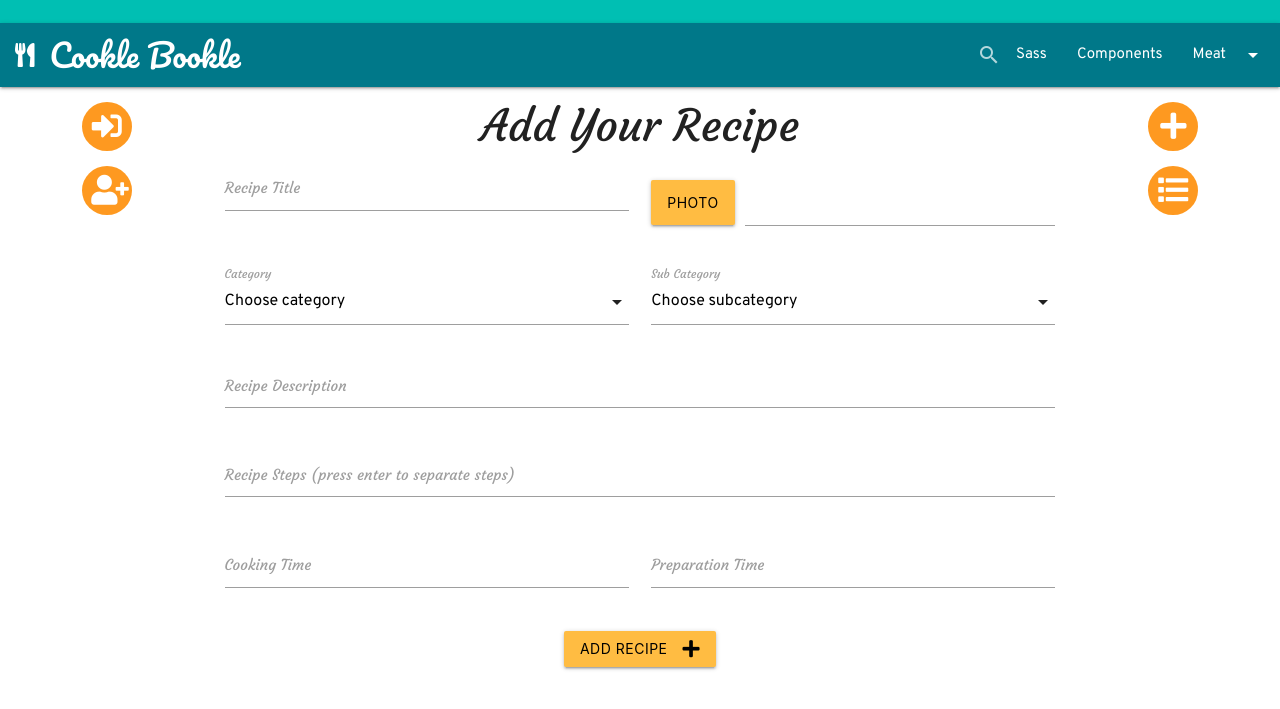
After one commit to julian-garcia/cookbook, a Flask app: page /add-recipe in a window 1280 px wide. The commit adds this page. Shown: the top 709 px of the page. Run offline with Flask 2, Linux system fonts and the light colour scheme; data that the repository does not hold is empty; some libraries are stand-ins or nearby versions.

Commit message:
Create and Read functionality, more custom styling

```diff
--- a/app.py
+++ b/app.py
@@ -1,6 +1,8 @@
 import os, bcrypt
 from flask import Flask, render_template, url_for, request, session, redirect
 from flask_pymongo import PyMongo
+from bson.objectid import ObjectId
+from werkzeug.utils import secure_filename
 
 app = Flask(__name__)
 app.config.from_pyfile('config.cfg')
@@ -21,9 +23,7 @@ def login():
             if bcrypt.hashpw(request.form['pass'].encode('utf-8'), login_user['password']) == login_user['password']:
                 session['username'] = request.form['username']
                 return redirect(url_for('index'))
-
         return render_template('login.html', message='Invalid username or password')
-
     return render_template('login.html', message='')
 
 @app.route('/register', methods=['GET','POST'])
@@ -38,10 +38,50 @@ def register():
                 users.insert({'name': request.form['username'], 'password': hashpass})
                 session['username'] = request.form['username']
                 return redirect(url_for('index'))
-            return render_template('register.html', message='User already exists')
+            return render_template('register.html', message='User ' + existing_user + ' already exists')
         return render_template('register.html', message='Enter a username and password')
+    return render_template('register.html', message='')
 
-    return render_template('register.html', message='')
+@app.route('/<category_name>', methods=['GET'])
+def list_category(category_name):
+    recipes = mongo.db.recipes.find({'category_name': category_name})
+    return render_template('recipes.html', recipes=recipes)
+
+@app.route('/<category_name>/<subcategory_name>', methods=['GET'])
+def list_subcategory(category_name, subcategory_name):
+    recipes = mongo.db.recipes.find({'category_name': category_name, 'subcategory_name': subcategory_name})
+    return render_template('recipes.html', recipes=recipes)
+
+@app.route('/add-recipe', methods=['GET', 'POST'])
+def add_recipe():
+    categories = mongo.db.categories.find().sort("category_name")
+    subcategories = mongo.db.subcategories.find().sort("subcategory_name")
+    if request.method == 'POST':
+        if 'username' in session:
+            recipe_steps = request.form['recipe_steps'].split('\n')
+            new_recipe = {'category_name': request.form['category_name'],
+                          'subcategory_name': request.form['subcategory_name'],
+                          'recipe_title': request.form['recipe_title'],
+                          'recipe_description': request.form['recipe_description'],
+                          'recipe_steps': recipe_steps,
+                          'recipe_author': session['username'],
+                          'preparation_time': request.form['preparation_time'],
+                          'cooking_time': request.form['cooking_time'],
+                          'image_url': request.form['image_url']}
+            mongo.db.recipes.insert(new_recipe)
+            file = request.files['file']
+            if file:
+                filename = secure_filename(file.filename)
+                file.save(os.path.join(app.config['UPLOAD_FOLDER'], filename))
+            return redirect(url_for('index'))
+        return render_template('login.html', message='Please log in or register to add a recipe')
+    return render_template('addrecipe.html', categories=categories, subcategories=subcategories)
+
+@app.route('/view/<recipe_id>', methods=['POST','GET'])
+def view_recipe(recipe_id):
+    the_recipe = mongo.db.recipes.find_one({'_id': ObjectId(recipe_id)})
+    print('recipe_id')
+    return render_template('viewrecipe.html', recipe=the_recipe)
 
 if __name__ == '__main__':
     app.run(os.getenv('IP'), os.getenv('PORT'), debug=True)
--- a/config.cfg
+++ b/config.cfg
@@ -3,3 +3,5 @@ SECRET_KEY = 'This is an INSECURE secret!! DO NOT use this in production!!'
 # Pymongo settings
 MONGO_DBNAME = 'cookbook'
 MONGO_URI = 'mongodb://root:tablet12@ds125211.mlab.com:25211/cookbook'
+
+UPLOAD_FOLDER = 'static/images'
--- /dev/null
+++ b/static/scripts/main.js
@@ -0,0 +1,19 @@
+$( document ).ready(function() {
+    $(".dropdown-trigger").dropdown();
+    var elems = document.querySelectorAll('.sidenav');
+    var instances = M.Sidenav.init(elems);
+    var elems = document.querySelectorAll('select');
+    var instances = M.FormSelect.init(elems);
+
+    // Category -> Subcategory: Dependent drop down list
+    var options = $('#subcategory_name').find('option');
+
+    $('#category_name').change(function() {
+      // Select subcategories relevant to the selected category only
+      var filter_options = options.filter('[cat="' + this.value + '"],[cat=""]');
+      $('#subcategory_name').html(filter_options);
+      // Re-render all materialize dropdowns
+      var elems = document.querySelectorAll('select');
+      var instances = M.FormSelect.init(elems);
+    });
+});
--- a/static/style/_components.scss
+++ b/static/style/_components.scss
@@ -1,3 +1,60 @@
-button {
+.btn, .card-action.view-recipe-link {
   background-color: $button_colour;
+  color: black;
+  transition: all .5s ease-in-out;
+  &:hover {
+    background-color: $accent_2_colour;
+  }
 }
+
+.sidebar-icon {
+  background-color: $accent_1_colour;
+  color: white;
+  font-size: 30px;
+  border-radius: 50%;
+  border: 2px solid transparent;
+  padding:.5rem;
+  margin-bottom: 1rem;
+  width: 50px;
+  transition: all .5s ease-in-out;
+  &:hover {
+    background-color: transparent;
+    color: $accent_1_colour;
+    border: 2px solid $accent_1_colour;
+  }
+}
+
+.navbar {
+  background-color: $nav_colour;
+}
+
+.navbar-top {
+  background-color: $accent_2_colour;
+}
+
+.recipe-list-item {
+  .recipe-section {
+    background: center top / contain no-repeat url('/static/images/buffet.png');
+  }
+
+  .recipe-list-item {
+    background-color: rgba(255,255,255,0.95);
+  }
+
+  .recipe-list-item-title {
+    background-color: rgba($nav_colour, .8);
+    border-top-right-radius: 20px;
+  }
+
+  .recipe-list-item-image {
+    @media #{$tablet} {
+      max-height: 180px;
+      overflow: hidden;
+    }
+  }
+
+  .card-content.recipe-list-item-desc {
+    background-color: rgba($neutral_colour, .2);
+    border-top-right-radius: 20px;
+  }
+}
--- /dev/null
+++ b/static/style/_layout.scss
@@ -0,0 +1,17 @@
+.navbar-top {
+  width: 100%;
+  height: 1.5rem;
+}
+
+.brand-logo i {
+  margin-left: 1rem;
+}
+
+.search-icon-label {
+  right:0px;
+  left:unset !important;
+}
+
+.content-row {
+  margin-top: 1rem;
+}
--- a/static/style/_palette.scss
+++ /dev/null
@@ -1,5 +0,0 @@
-$nav_colour: rgba(0, 120, 137, 1);
-$button_colour: rgba(255, 188, 66, 1);
-$neutral_colour: rgba(183, 179, 161, 1);
-$accent_1_colour: rgba(254, 153, 32, 1);
-$accent_2_colour: rgba(0, 191, 179, 1);
--- /dev/null
+++ b/static/style/_typography.scss
@@ -0,0 +1,22 @@
+.brand-logo {
+  font-family: $logo-font-family;
+}
+
+h1,
+h2,
+h3,
+h4,
+h5,
+h6,
+label,
+.recipe-list-item-title {
+  font-family: $title-font-family;
+  margin: 0;
+}
+
+a,
+li,
+p,
+input, textarea {
+  font-family: $body-font-family;
+}
--- /dev/null
+++ b/static/style/_variables.scss
@@ -0,0 +1,10 @@
+$nav_colour: rgba(0, 120, 137, 1);
+$button_colour: rgba(255, 188, 66, 1);
+$neutral_colour: rgba(183, 179, 161, 1);
+$accent_1_colour: rgba(254, 153, 32, 1);
+$accent_2_colour: rgba(0, 191, 179, 1);
+$tablet: "(min-width: 768px) and (max-width: 1023px)";
+$desktop: "(min-width: 1024px)";
+$logo-font-family: 'Pacifico', cursive;
+$body-font-family: 'Overpass', sans-serif;
+$title-font-family: 'Courgette', cursive;
--- a/static/style/main.min.css
+++ b/static/style/main.min.css
@@ -1 +1 @@
-button{background-color:#ffbc42}
+.brand-logo{font-family:"Pacifico",cursive}h1,h2,h3,h4,h5,h6,label,.recipe-list-item-title{font-family:"Courgette",cursive;margin:0}a,li,p,input,textarea{font-family:"Overpass",sans-serif}.btn,.card-action.view-recipe-link{background-color:#ffbc42;color:black;transition:all .5s ease-in-out}.btn:hover,.card-action.view-recipe-link:hover{background-color:#00bfb3}.sidebar-icon{background-color:#fe9920;color:white;font-size:30px;border-radius:50%;border:2px solid transparent;padding:.5rem;margin-bottom:1rem;width:50px;transition:all .5s ease-in-out}.sidebar-icon:hover{background-color:transparent;color:#fe9920;border:2px solid #fe9920}.navbar{background-color:#007889}.navbar-top{background-color:#00bfb3}.recipe-list-item .recipe-section{background:center top/contain no-repeat url("/static/images/buffet.png")}.recipe-list-item .recipe-list-item{background-color:rgba(255,255,255,0.95)}.recipe-list-item .recipe-list-item-title{background-color:rgba(0,120,137,0.8);border-top-right-radius:20px}@media (min-width: 768px) and (max-width: 1023px){.recipe-list-item .recipe-list-item-image{max-height:180px;overflow:hidden}}.recipe-list-item .card-content.recipe-list-item-desc{background-color:rgba(183,179,161,0.2);border-top-right-radius:20px}.navbar-top{width:100%;height:1.5rem}.brand-logo i{margin-left:1rem}.search-icon-label{right:0px;left:unset !important}.content-row{margin-top:1rem}
--- a/static/style/main.scss
+++ b/static/style/main.scss
@@ -1,3 +1,5 @@
 /* Import style definitions */
-@import 'palette';
-@import 'components';
+@import 'variables',
+        'typography',
+        'components',
+        'layout';
--- /dev/null
+++ b/templates/addrecipe.html
@@ -0,0 +1,68 @@
+{% extends 'base.html' %}
+{% block content %}
+<div class="row">
+  <h3 class="center-align">Add Your Recipe</h3>
+  <form class="col s12" action="{{url_for('add_recipe')}}" method="POST" enctype="multipart/form-data">
+    <div class="row">
+      <div class="input-field col s12 m6">
+        <input type="text" id="recipe_title" name="recipe_title" class="validate" required>
+        <label for="recipe_title">Recipe Title</label>
+      </div>
+      <div class="input-field col s12 m6">
+        <div class="file-field input-field">
+          <div class="btn">
+            <span>Photo</span>
+            <input type="file" name=file accept="image/*">
+          </div>
+          <div class="file-path-wrapper">
+            <input class="file-path validate" id="image_url" name="image_url" type="text" required>
+          </div>
+        </div>
+      </div>
+      <div class="input-field col s12 m6">
+        <select name="category_name" id="category_name" required>
+          <option value="" disabled selected>Choose category</option>
+          {% for category in categories %}
+          <option value="{{category.category_name}}">{{category.category_name}}</option>
+          {% endfor %}
+        </select>
+        <label for="category_name">Category</label>
+      </div>
+      <div class="input-field col s12 m6">
+        <select name="subcategory_name" id="subcategory_name" required>
+          <option cat="" value="" disabled selected>Choose subcategory</option>
+          {% for subcategory in subcategories %}
+          <option cat="{{subcategory.category_name}}" value="{{subcategory.subcategory_name}}">{{subcategory.subcategory_name}}</option>
+          {% endfor %}
+        </select>
+        <label for="subcategory_name">Sub Category</label>
+      </div>
+      <div class="input-field col s12">
+        <textarea id="recipe_description" name="recipe_description" class="materialize-textarea" required></textarea>
+        <label for="recipe_description">Recipe Description</label>
+      </div>
+      <div class="input-field col s12">
+        <textarea id="recipe_steps" name="recipe_steps" class="materialize-textarea" required></textarea>
+        <label for="recipe_steps">Recipe Steps (press enter to separate steps)</label>
+      </div>
+      <div class="input-field col s12 m6">
+        <input type="number" id="cooking_time" name="cooking_time" min="0" class="validate" required>
+        <label for="cooking_time">Cooking Time</label>
+      </div>
+      <div class="input-field col s12 m6">
+        <input type="number" id="preparation_time" name="preparation_time" min="0" class="validate" required>
+        <label for="preparation_time">Preparation Time</label>
+      </div>
+    </div>
+    <div class="row">
+      <div class="col s12 center-align">
+        <button class="btn waves-effect waves-light" type="submit" name="action">Add Recipe
+          <i class="fas fa-plus right"></i>
+        </button>
+      </div>
+    </div>
+  </form>
+</div>
+{{message}}
+
+{% endblock %}
--- a/templates/base.html
+++ b/templates/base.html
@@ -1,15 +1,79 @@
 <!DOCTYPE html>
 <html lang="en">
+
 <head>
   <meta charset="UTF-8">
   <meta name="viewport" content="width=device-width, initial-scale=1.0">
   <meta http-equiv="X-UA-Compatible" content="ie=edge">
   <title>Cookle-Bookle</title>
+  <link rel="stylesheet" href="https://cdnjs.cloudflare.com/ajax/libs/materialize/1.0.0-rc.2/css/materialize.min.css">
+  <link href="https://fonts.googleapis.com/icon?family=Material+Icons" rel="stylesheet">
+  <link href="https://fonts.googleapis.com/css?family=Courgette|Overpass:400,400i|Pacifico" rel="stylesheet">
+  <link rel="stylesheet" href="https://use.fontawesome.com/releases/v5.1.0/css/all.css" integrity="sha384-lKuwvrZot6UHsBSfcMvOkWwlCMgc0TaWr+30HWe3a4ltaBwTZhyTEggF5tJv8tbt" crossorigin="anonymous">
   <link rel="stylesheet" href="{{url_for('static', filename='style/main.min.css')}}">
 </head>
+
 <body>
-  <header></header>
-  {% block content %}
-  {% endblock %}
+  <header>
+    <ul id="meat-dropdown" class="dropdown-content">
+      <li><a href="{{url_for('list_category', category_name='meat')}}">Meat</a></li>
+      <li class="divider"></li>
+      <li><a href="{{url_for('list_subcategory', category_name='meat', subcategory_name='beef')}}">Beef</a></li>
+      <li><a href="{{url_for('list_subcategory', category_name='meat', subcategory_name='chicken')}}">Chicken</a></li>
+    </ul>
+    <div class="navbar-top"></div>
+    <nav class="navbar">
+      <div class="nav-wrapper">
+        <a href="{{url_for('index')}}" class="brand-logo">Cookle <i class="fas fa-utensils"> </i> Bookle</a>
+        <a href="#" data-target="mobile-demo" class="sidenav-trigger"><i class="material-icons">menu</i></a>
+        <ul class="right hide-on-med-and-down">
+          <li>
+            <form>
+              <div class="input-field">
+                <input id="search" type="search" required>
+                <label class="label-icon search-icon-label" for="search"><i class="material-icons">search</i></label>
+                <i class="material-icons">close</i>
+              </div>
+            </form>
+          </li>
+          <li><a href="sass.html">Sass</a></li>
+          <li><a href="badges.html">Components</a></li>
+          <!-- Dropdown Trigger -->
+          <li>
+            <a class="dropdown-trigger" href="#!" data-target="meat-dropdown">
+              Meat<i class="material-icons right">arrow_drop_down</i>
+            </a>
+          </li>
+        </ul>
+      </div>
+    </nav>
+    <ul class="sidenav" id="mobile-demo">
+      <li><a href="sass.html">Sass</a></li>
+      <li><a href="badges.html">Components</a></li>
+      <li><a href="collapsible.html">Javascript</a></li>
+      <li><a href="mobile.html">Mobile</a></li>
+    </ul>
+  </header>
+  <div class="container-fluid">
+    <div class="row content-row">
+      <div class="col s12 m2 center-align">
+        <a href="{{url_for('login')}}"><i class="fas fa-sign-in-alt sidebar-icon"></i></a>
+        <br>
+        <a href="{{url_for('register')}}"><i class="fas fa-user-plus sidebar-icon"></i></a>
+      </div>
+      <div class="col s12 m8">
+        {% block content %} {% endblock %}
+      </div>
+      <div class="col s12 m2 center-align">
+        <a href="{{url_for('add_recipe')}}"><i class="fas fa-plus sidebar-icon"></i></a>
+        <br>
+        <a href="#"><i class="fas fa-list sidebar-icon"></i></a>
+      </div>
+    </div>
+  </div>
+  <script src="https://code.jquery.com/jquery-3.3.1.min.js" integrity="sha256-FgpCb/KJQlLNfOu91ta32o/NMZxltwRo8QtmkMRdAu8=" crossorigin="anonymous"></script>
+  <script src="https://cdnjs.cloudflare.com/ajax/libs/materialize/1.0.0-rc.2/js/materialize.min.js"></script>
+  <script src="{{url_for('static', filename='scripts/main.js')}}" charset="utf-8"></script>
 </body>
+
 </html>
```
Also changed, not shown: templates/login.html (+22 -5 lines), templates/recipes.html (added, +21 -0 lines), templates/register.html (+22 -5 lines), templates/viewrecipe.html (added, +19 -0 lines), static/images/MeatloafWithSauce.png (added), static/images/RotisserieChicken.jpg (added), static/images/buffet.png (added), static/images/me.jpg (added).
